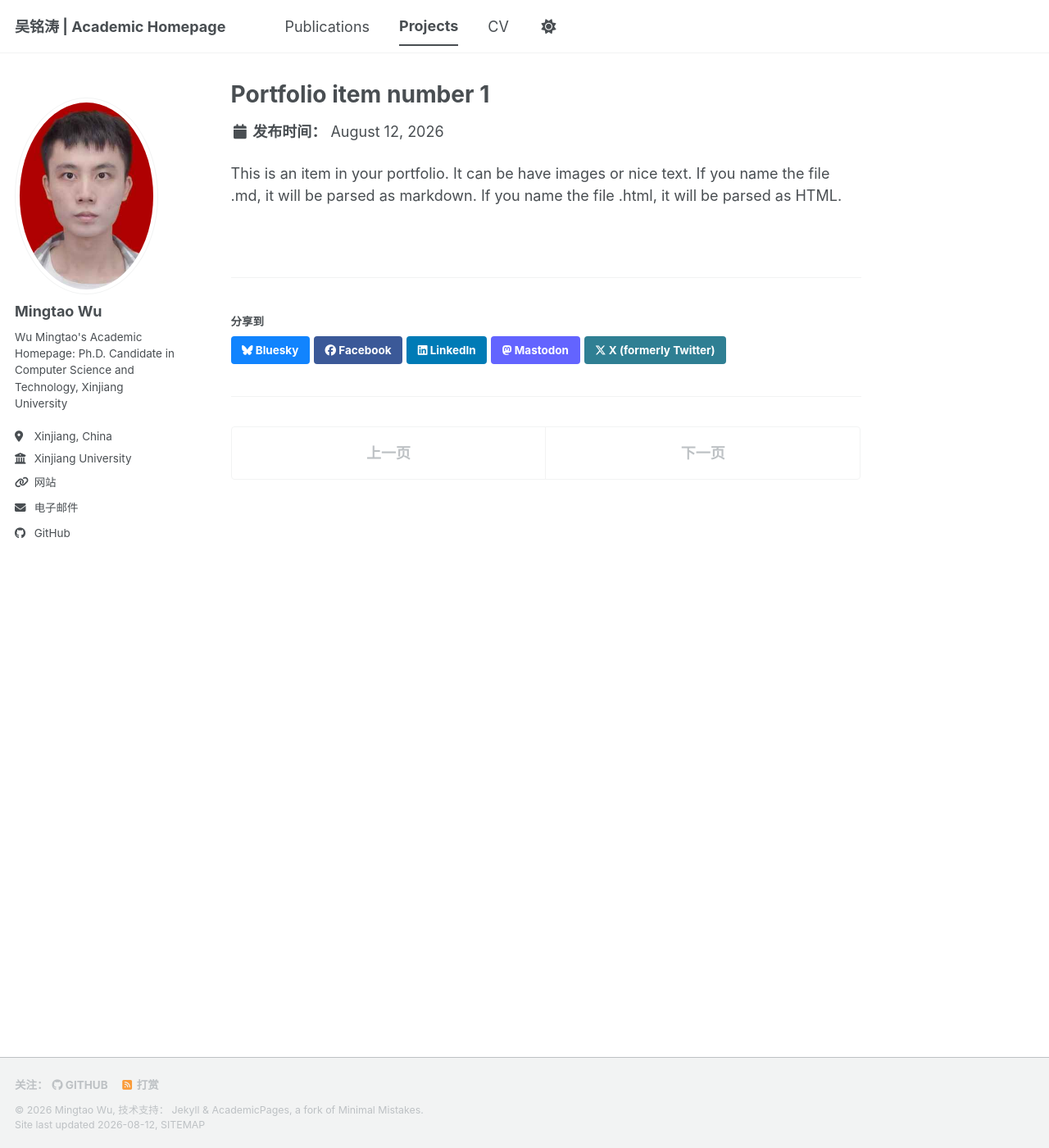
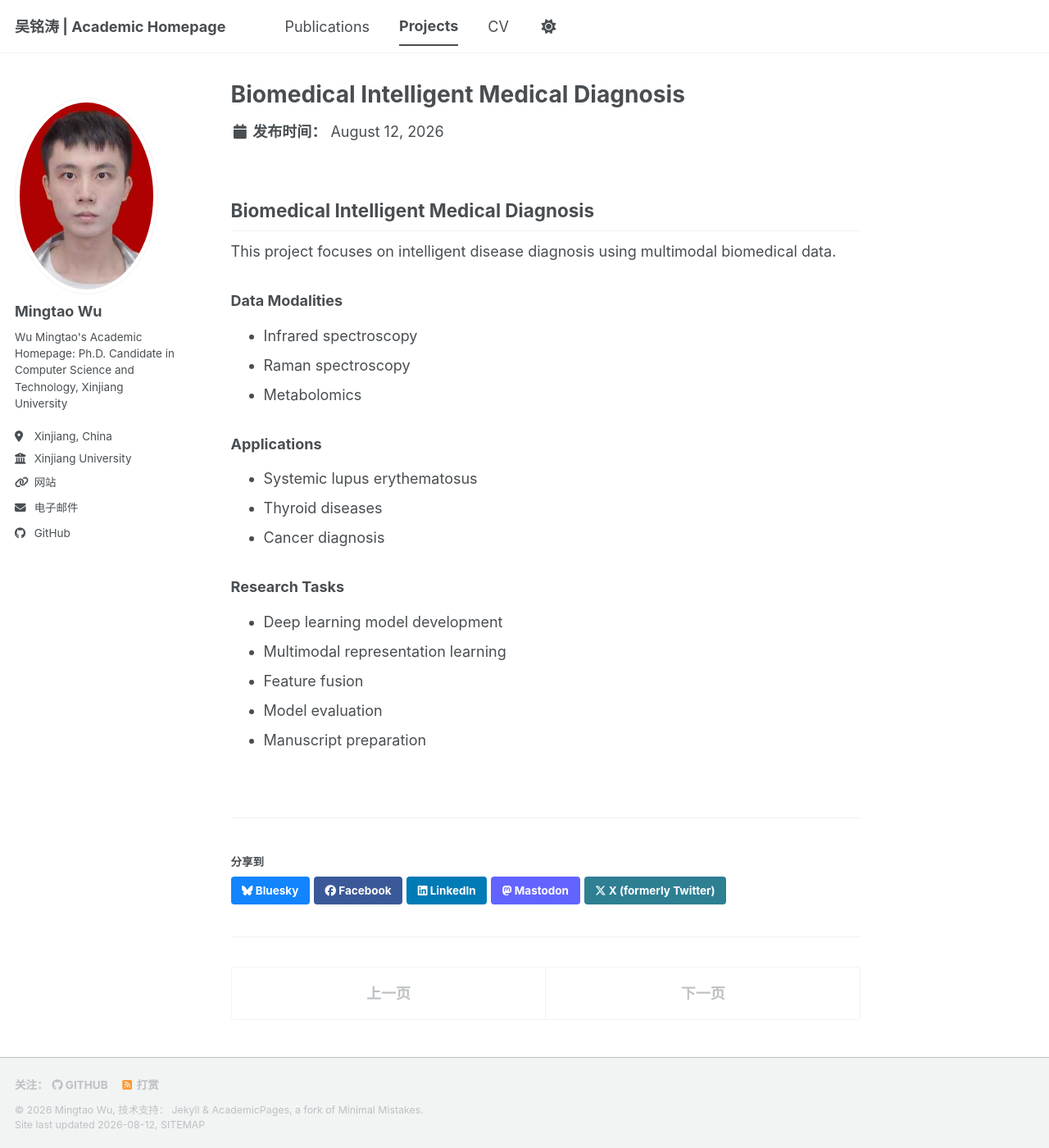
Before and after one commit to handsoner/handsoner.github.io, a Jekyll site: the page built from _portfolio/portfolio-1.md, in a window 1280 px wide and 1400 px high. Shown: the whole window at 82% size. Built offline with Jekyll 4.4.1, drawn with Linux system fonts in a browser that asks for light colours; a style sheet for code colours, icons or effects is not loaded.

Commit message:
Revise portfolio item to highlight biomedical project
Updated portfolio item to focus on biomedical intelligent medical diagnosis, detailing data modalities, applications, and research tasks.

```diff
--- a/_portfolio/portfolio-1.md
+++ b/_portfolio/portfolio-1.md
@@ -1,7 +1,30 @@
 ---
-title: "Portfolio item number 1"
-excerpt: "Short description of portfolio item number 1<br/><img src='/images/500x300.png'>"
+title: "Biomedical Intelligent Medical Diagnosis"
+excerpt: "Deep-learning-based disease diagnosis using multimodal biomedical data."
 collection: portfolio
 ---
 
-This is an item in your portfolio. It can be have images or nice text. If you name the file .md, it will be parsed as markdown. If you name the file .html, it will be parsed as HTML.
+## Biomedical Intelligent Medical Diagnosis
+
+This project focuses on intelligent disease diagnosis using multimodal
+biomedical data.
+
+### Data Modalities
+
+- Infrared spectroscopy
+- Raman spectroscopy
+- Metabolomics
+
+### Applications
+
+- Systemic lupus erythematosus
+- Thyroid diseases
+- Cancer diagnosis
+
+### Research Tasks
+
+- Deep learning model development
+- Multimodal representation learning
+- Feature fusion
+- Model evaluation
+- Manuscript preparation
```
